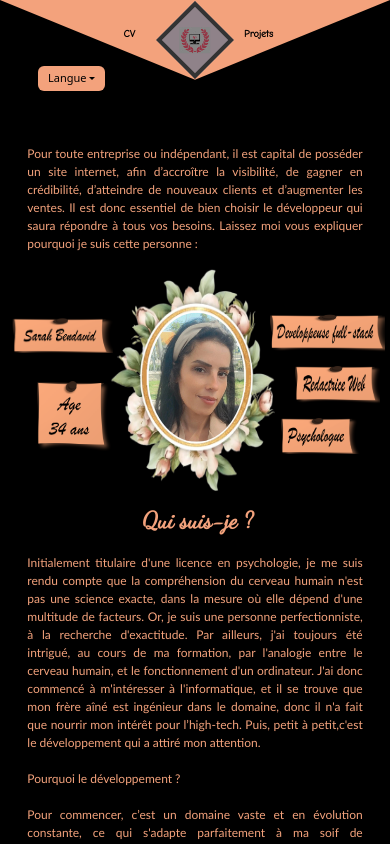
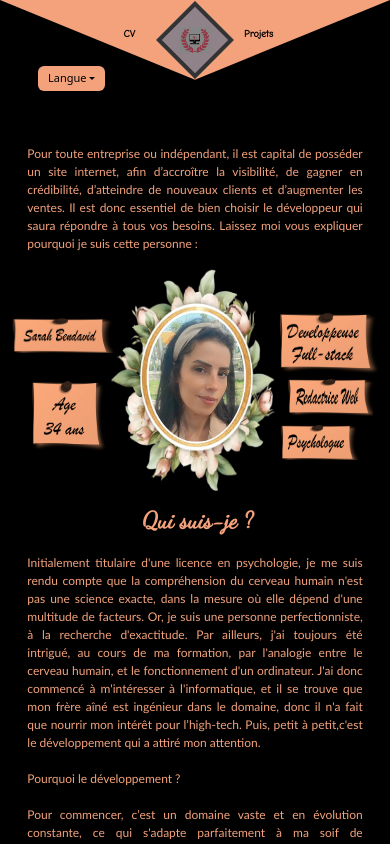
Before and after one commit to SarahBendavid/Mon-portfolio, a React (Vite) app: page /#/ in a window 390 px wide. Shown: the top 844 px of the page. Built offline with nearby package versions, Linux system fonts and the light colour scheme.

Commit message:
Dernier ajustement Accueil

```diff
--- a/src/assets/styles/Main/Accueil/Postites.css
+++ b/src/assets/styles/Main/Accueil/Postites.css
@@ -20,12 +20,12 @@
 
 .postit3 {
   width: 230px;
-  transform: translateY(-17px)translateX(-20px);
+  transform: translateY(-1px)translateX(-15px);
 }
 
 .postit4 {
   width: 155px;
-  transform: translateY(-15px) translateX(33px);
+  transform: translateY(-4px) translateX(33px);
 }
 
 .postit5 {
@@ -53,7 +53,7 @@
 
   .postit4 {
     width: 125px;
-    transform: translateY(-16px) translateX(35px);
+    transform: translateY(-5px) translateX(30px);
   }
 
   .postit5 {
@@ -76,16 +76,17 @@
 
   .postit3 {
     width: 170px;
-    transform: translateY(-10px) translateX(-28px);
+    transform: translateY(2px) translateX(-40px);
 }
 
   .postit4 {
     width: 110px;
-    transform: translateY(-10px) translateX(30px);
+    transform: translateY(-3px) translateX(2px);
   }
 
   .postit5 {
     width: 108px;
+    transform: translateY(7px) translateX(-20px);
   }
 }
 
@@ -107,34 +108,35 @@
 
   .postit4 {
     width: 100px;
-    transform: translateY(-10px) translateX(15px);
+    transform: translateY(-2px) translateX(-2px);
   }
 
   .postit5 {
     width: 103px;
-    transform: translateY(7px) translateX(-7px);
+    transform: translateY(7px) translateX(-15px);
   }
 }
 
 @media (max-width: 500px) {
 
   .postit1 {
-    width: 135px;
+    width: 127px;
     transform: translateY(-10px) translateX(25px);
   }
 
   .postit2-fr {
     width: 87px;
-    transform: translateY(18px) translateX(60px);
+    transform: translateY(21px) translateX(58px);
   }
 
   .postit3 {
     width: 135px;
+    transform: translateY(2px) translateX(-32px);
   }
 
   .postit4 {
     width: 97px;
-    transform: translateY(-7px) translateX(1px);
+    transform: translateY(-1px) translateX(-5px);
   }
 
   .postit5 {
@@ -172,8 +174,11 @@
   .postit1 {
     width: 115px;
   }
+  .postit2-fr {
+    transform: translateY(18px) translateX(49px);
+  }
   .postit4 {
-    transform: translateY(-7px) translateX(-3px);
+    transform: translateY(-1px) translateX(-7px);
   }
 }
 
@@ -193,6 +198,7 @@
 
   .postit4 {
     width: 90px;
+    transform: translateY(-1px) translateX(-10px);
   }
 
   .postit5 {
```
Also changed, not shown: src/assets/images/developpeuse.png.
